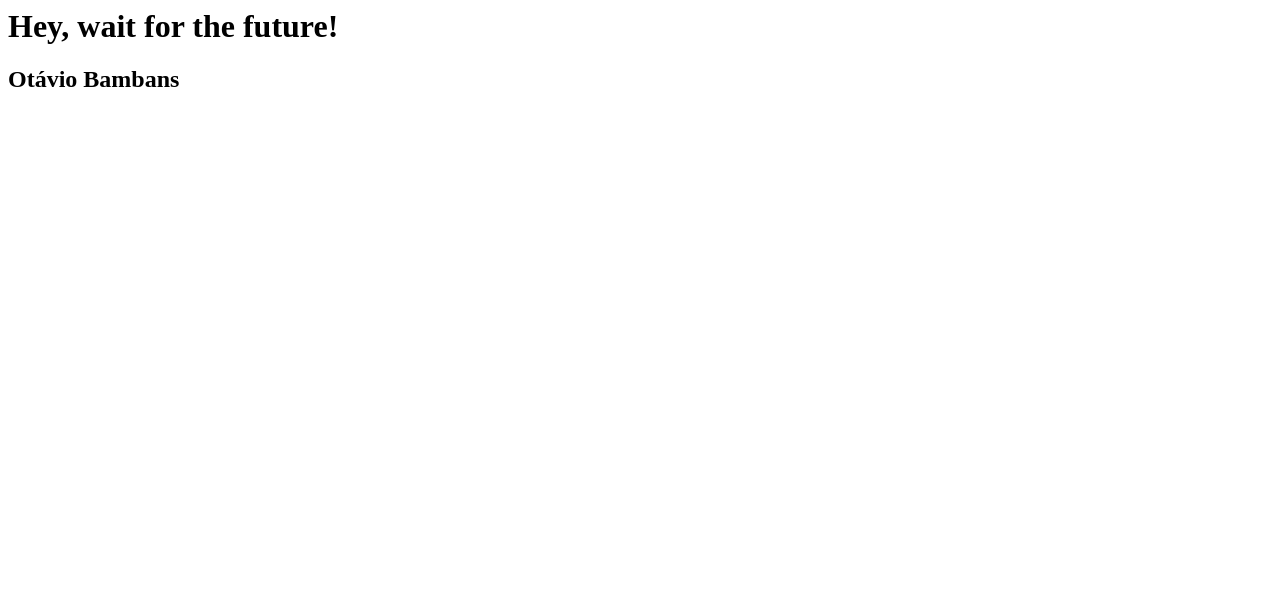
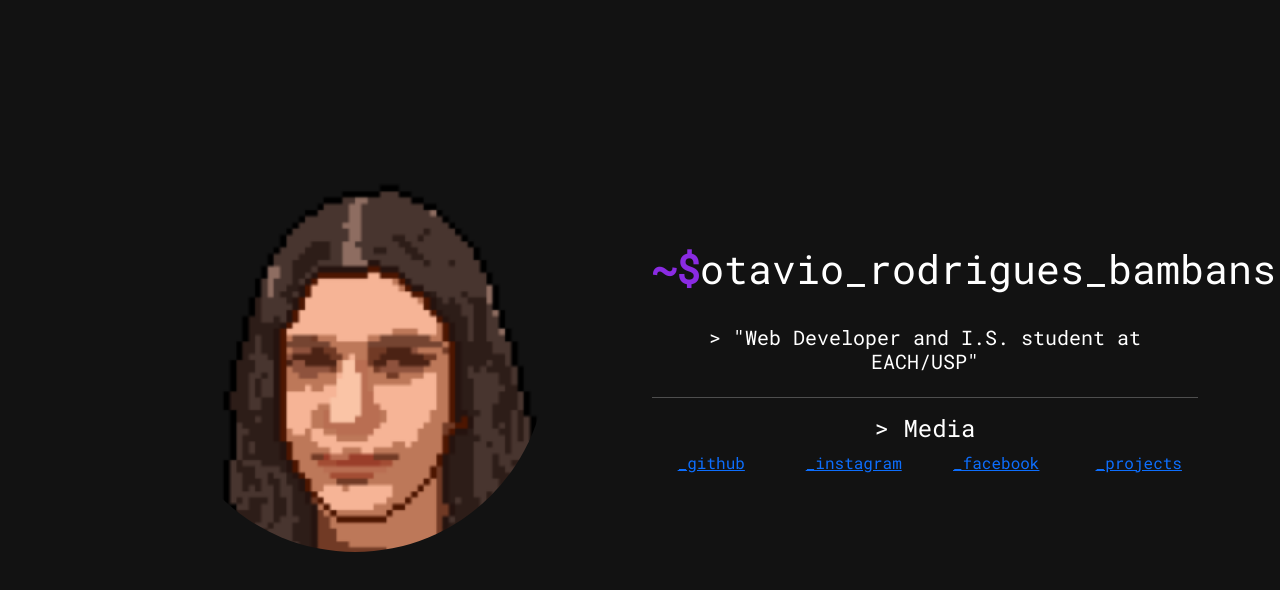
Before and after one commit to bambans/bambans.github.io, a plain HTML site: page index.html in a window 1280 px wide. Drawn offline with nearby package versions, Linux system fonts and the light colour scheme.

Commit message:
my personal page - 1.0

```diff
--- /dev/null
+++ b/css/style_mobile.css
@@ -0,0 +1,27 @@
+@import url('https://fonts.googleapis.com/css2?family=Roboto+Mono:wght@300;400&display=swap');
+
+body {
+    background-color: #121212;
+    color: white;
+    text-align: center;
+    font-family: 'Roboto Mono', monospace;
+}
+.img-me{
+    background: url("../img/otavio_pixel.png") no-repeat center center;
+    background-size: contain;
+    margin: auto;
+    clip-path: circle(10rem at center);
+    height: 25rem;
+}
+.content{
+    margin: auto;
+}
+h1{
+    font-size: 1.25rem;
+}
+h5{
+    font-size: 0.75rem;
+}
+.links{
+    margin-bottom: 1rem;
+}
--- /dev/null
+++ b/css/style_pc.css
@@ -0,0 +1,24 @@
+@import url('https://fonts.googleapis.com/css2?family=Roboto+Mono:wght@300;400&display=swap');
+
+body {
+    background-color: #121212;
+    color: white;
+    text-align: center;
+    font-family: 'Roboto Mono', monospace;
+}
+.container{
+    margin: 10rem auto 0vh auto;
+}
+.img-me{
+    background: url("../img/otavio_pixel.png") no-repeat center center;
+    background-size: contain;
+    clip-path: circle(12rem at center);
+    margin: auto;
+    height: 25rem;
+}
+.content{
+    margin: auto;
+}
+h1{
+    white-space: nowrap;
+}
--- a/index.html
+++ b/index.html
@@ -1,16 +1,74 @@
 <html>
     <head>
-        <title>
-            C projects - Bambans
-        </title>
-        <meta charset="utf-8">
+        <title>@otavio_bambans</title>
+
+        <!-- Favicon -->
+        <link rel="shortcut icon" href="img/otavio.ico" type="image/x-icon">
+        <link rel="icon" href="img/otavio.ico" type="image/x-icon">
+
+        <!--Meta tags-->
+        <meta name="description" content="Otávio Bambans' USP student personal web page.">
+        <meta name="keywords" content="programming, html, css, js, python, c, c++, projects, apps">
+        <meta name="robots" content="index, follow">
+        <meta http-equiv="Content-Type" content="text/html; charset=utf-8">
+        <meta name="language" content="Portuguese">
+        <meta name="author" content="Otávio Rodrigues Bambans">
+        <meta name="robots" content="all" />
+        <meta name="viewport" content="width=device-width, initial-scale=1.0">
+        <meta charset="uft-8">
+        <meta name="title" content="Otávio Bambans">
+
+        <!-- CSS -->
+        <link href="https://cdn.jsdelivr.net/npm/bootstrap@5.0.2/dist/css/bootstrap.min.css" rel="stylesheet" integrity="sha384-EVSTQN3/azprG1Anm3QDgpJLIm9Nao0Yz1ztcQTwFspd3yD65VohhpuuCOmLASjC" crossorigin="anonymous">
+        <link rel="stylesheet" media="screen and (min-width: 900px)" href="css/style_pc.css">
+        <link rel="stylesheet" media="screen and (max-width: 600px)" href="css/style_mobile.css">
     </head>
     <body>
-        <h1>
-            Hey, wait for the future!
-        </h1>
-        <h2>
-            Otávio Bambans
-        </h2>
+        <div class="container">
+            <div class="row">
+                <div class="col-md-6">
+                    <div class="img-me"></div>
+                </div>
+                <div class="col-md-6 content">
+                    <div class="row">
+                        <div class="col-md-12">
+                            <h1><b style="color: blueviolet;">~$</b>otavio_rodrigues_bambans</h1>
+                        </div>
+                    </div>
+                    <br>
+                    <div class="row">
+                        <div class="col-md-12">
+                            <h5>> "Web Developer and I.S. student at EACH/USP"</h5>
+                        </div>
+                    </div>
+                    <hr>
+                    <div class="row">
+                        <div class="col-md-12">
+                            <div class="row">
+                                <div class="col-md-12">
+                                    <h4>> Media</h4>
+                                </div>
+                            </div>
+                            <div class="row links">
+                                <div class="col-md-3">
+                                    <a target="_blank" href="https://github.com/otaviobambans/">_github</a>
+                                </div>
+                                <div class="col-md-3">
+                                    <a target="_blank" href="https://www.instagram.com/otavio_bambans/">_instagram</a>
+                                </div>
+                                <div class="col-md-3">
+                                    <a target="_blank" href="https://www.facebook.com/otavio.rodrigues.bambans">_facebook</a>
+                                </div>
+                                <div class="col-md-3">
+                                    <a target="_blank" href="http://otaviobambans.000webhostapp.com/">_projects</a>
+                                </div>
+                            </div>
+                        </div>
+                    </div>
+                </div>
+            </div>
+        </div>
+        <!-- JavaScript -->
+        <script src="https://cdn.jsdelivr.net/npm/bootstrap@5.0.2/dist/js/bootstrap.bundle.min.js" integrity="sha384-MrcW6ZMFYlzcLA8Nl+NtUVF0sA7MsXsP1UyJoMp4YLEuNSfAP+JcXn/tWtIaxVXM" crossorigin="anonymous"></script>
     </body>
 </html>
--- /dev/null
+++ b/robots.txt
@@ -0,0 +1,2 @@
+User-Agent: *
+Allow: /
```
Also changed, not shown: img/otavio.ico (added), img/otavio_pixel.png (added).
